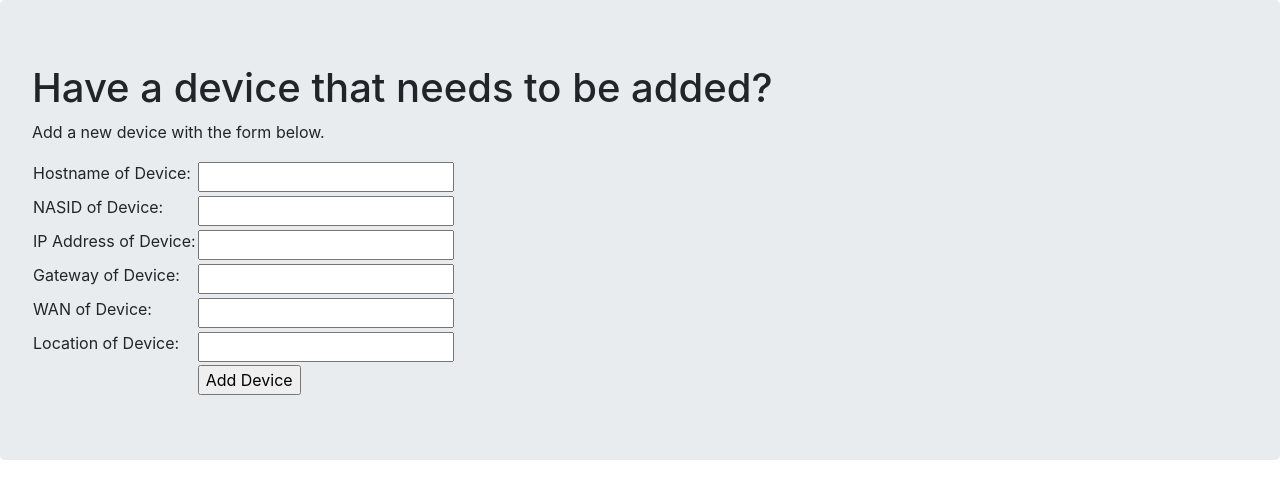
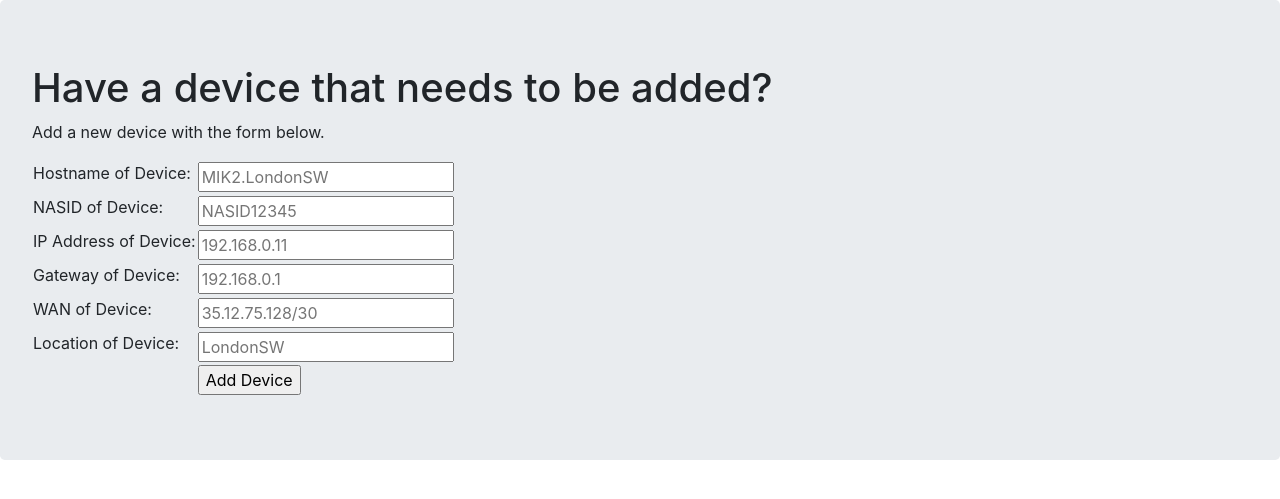
Before and after one commit to andreistefanciprian/flask_device_automation_tool, a Flask app: page /devices/add in a window 1280 px wide. Shown: the part 56-555 px from the top of the page. Run offline with Flask 2, Linux system fonts and the light colour scheme; some libraries are stand-ins or nearby versions.

Commit message:
adding placeholders

```diff
--- a/sabi/devices/templates/add.html
+++ b/sabi/devices/templates/add.html
@@ -4,7 +4,7 @@
 
 <div class="alert alert-warning alert-dismissible fade show" role="alert">
     {% for error in form.errors %}
-  <strong>Holy guacamole!</strong> {{ error }} <br>
+  <strong>There is an issue with this field:</strong> {{ error }} <br>
   {% endfor %}
   <button type="button" class="close" data-dismiss="alert" aria-label="Close">
     <span aria-hidden="true">&times;</span>
@@ -27,27 +27,27 @@
     <table>
       <tr>
         <td>{{ form.hostname.label }}</td>
-        <td>{{ form.hostname() }}</td>
+        <td>{{ form.hostname(placeholder='MIK2.LondonSW') }}</td>
       </tr>
         <tr>
         <td>{{ form.nasid.label }}</td>
-        <td>{{ form.nasid() }}</td>
+        <td>{{ form.nasid(placeholder='NASID12345') }}</td>
       </tr>
       <tr>
         <td>{{ form.ip.label }}</td>
-        <td>{{ form.ip() }}</td>
+        <td>{{ form.ip(placeholder='192.168.0.11') }}</td>
       </tr>
       <tr>
         <td>{{ form.gateway.label }}</td>
-        <td>{{ form.gateway() }}</td>
+        <td>{{ form.gateway(placeholder='192.168.0.1') }}</td>
       </tr>
       <tr>
         <td>{{ form.wan.label }}</td>
-        <td>{{ form.wan() }}</td>
+        <td>{{ form.wan(placeholder='35.12.75.128/30') }}</td>
       </tr>
       <tr>
         <td>{{ form.location.label }}</td>
-        <td>{{ form.location() }}</td>
+        <td>{{ form.location(placeholder='LondonSW') }}</td>
       </tr>
       <tr>
         <td></td>
```
